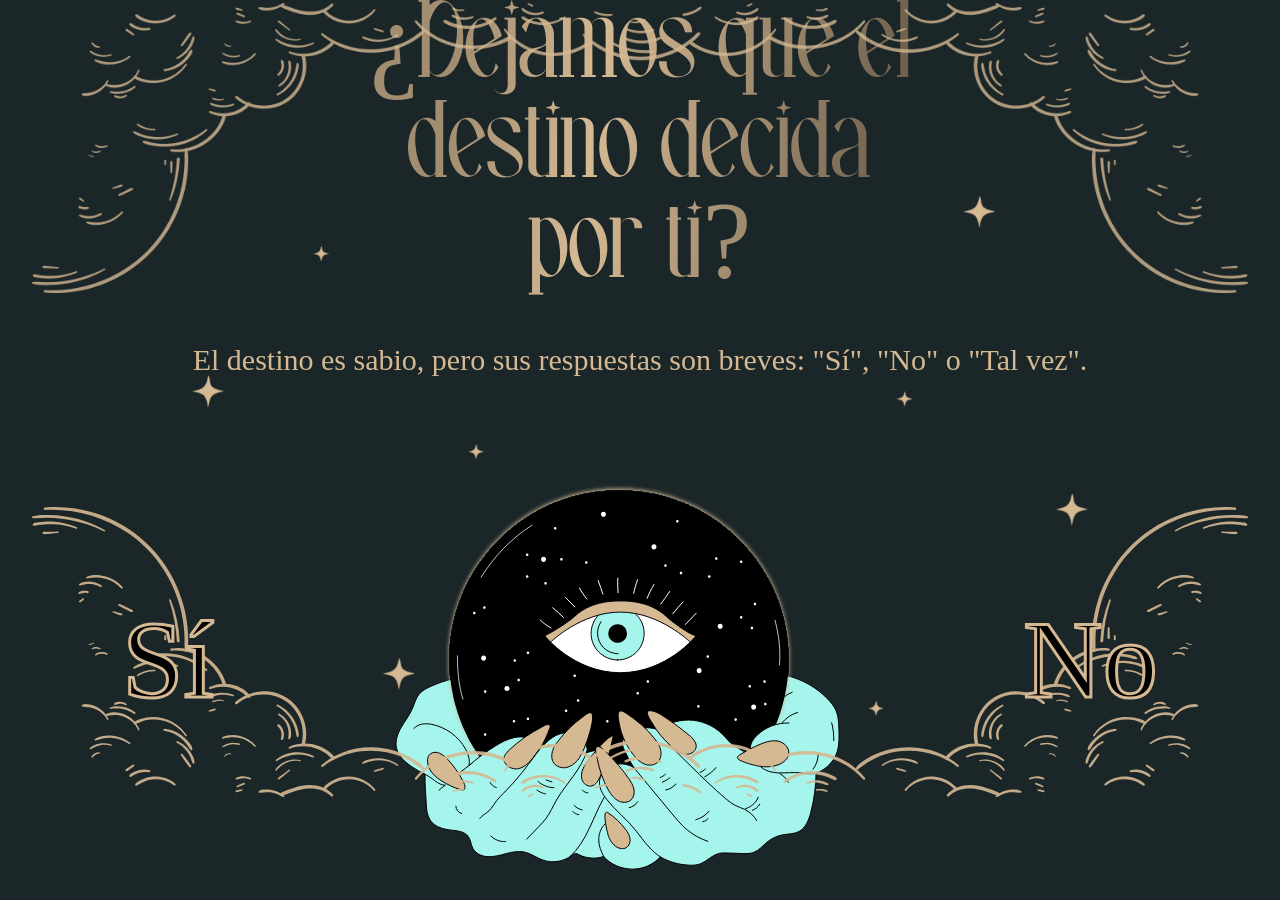
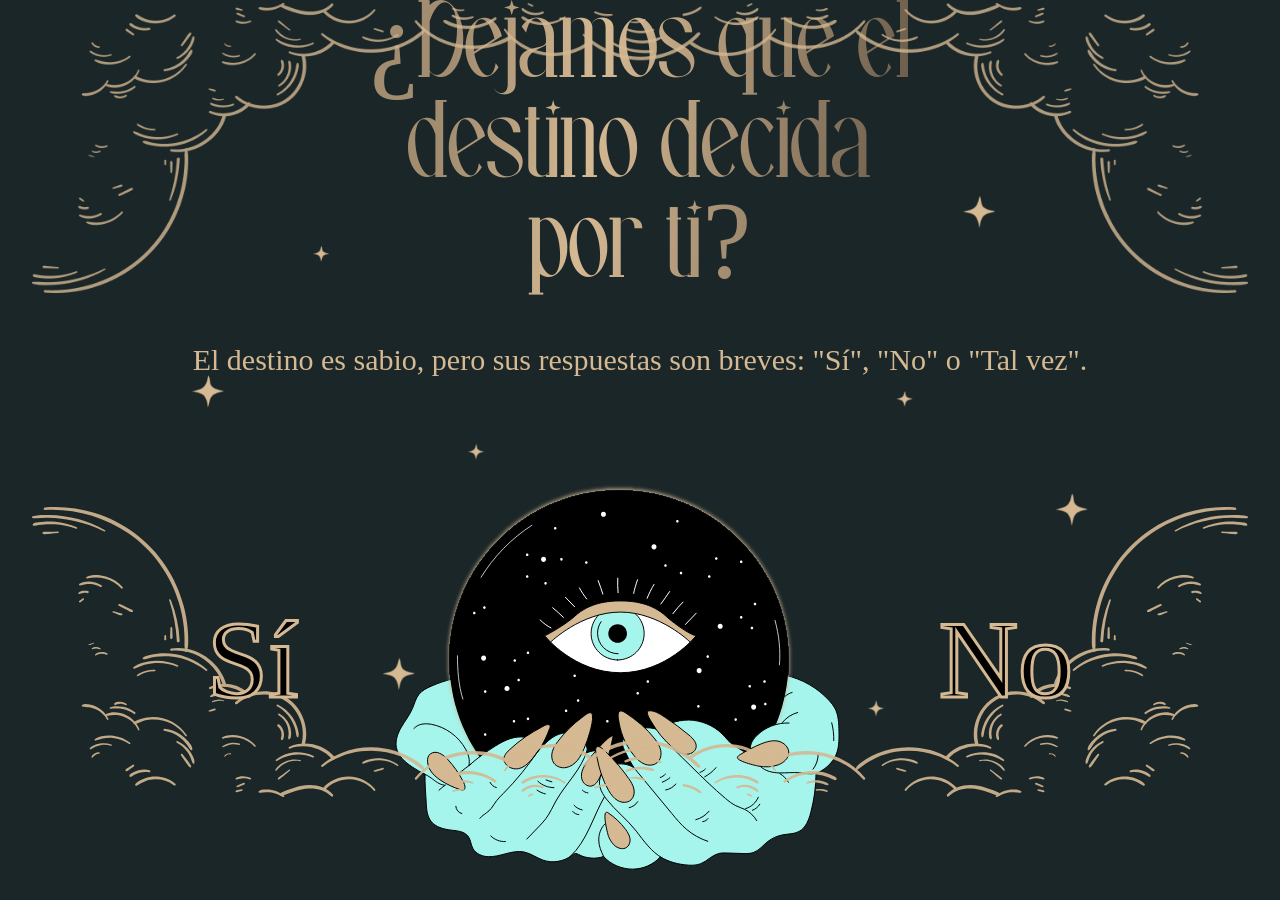
Before and after one commit to JessCardenas/oraculov1, a React (Vite) app: page / in a window 1280 px wide. Built offline with nearby package versions, Linux system fonts and the light colour scheme.

Commit message:
Update Homescreen

```diff
--- a/src/components/HomeScreen.jsx
+++ b/src/components/HomeScreen.jsx
@@ -4,7 +4,7 @@ import "../StyleSheets/HomeScreen.css";
 
 function HomeScreen({ cambiarPantalla }) {
   return (
-    <div className="text-center container mx-auto">
+    <div className="text-center min-h-screen">
       <h1 className="inicio max-w-xl mx-auto">
         ¿Dejamos que el destino decida por ti?
       </h1>
```
